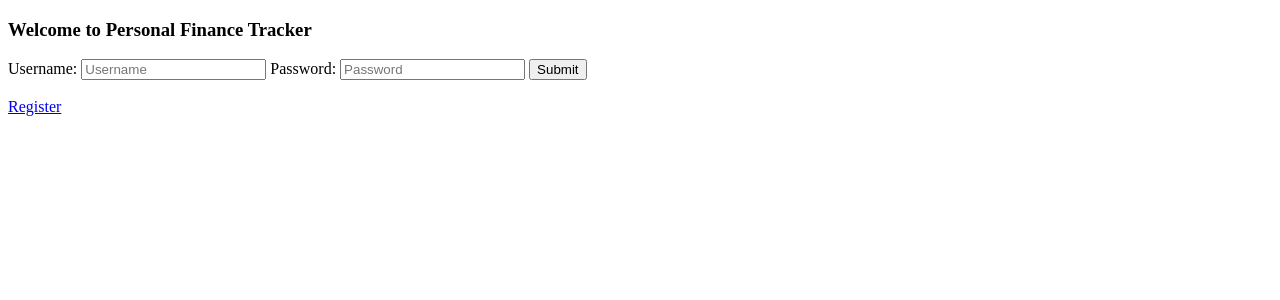
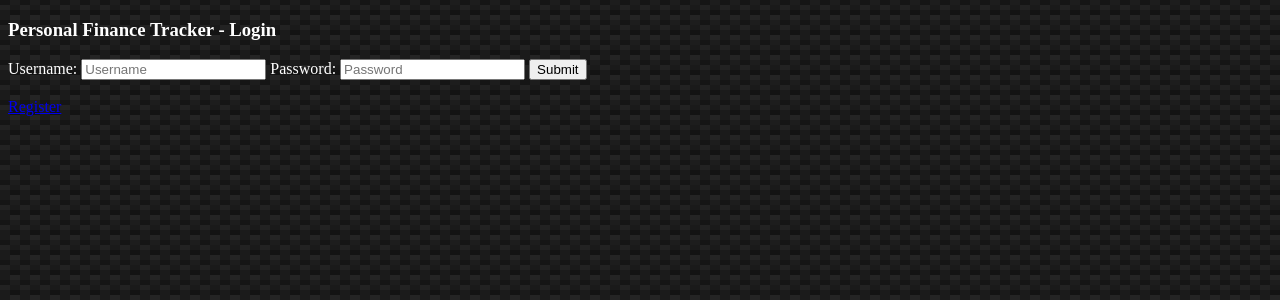
Before and after one commit to Aromero62823/personal-finance-tracker, a Django app: page / in a window 1280 px wide. Shown: the top 300 px of the page. Run offline with Django 5.2, Linux system fonts and the light colour scheme.

Commit message:
Updated transaction modal, delete button deletes query, all inputs from modal on the history page refreshes page to reflect submitted changes, added plotly graph to homepage, updated css on login page, sent plot type to backend to stage plot reconfiguration, data is now initialized and now only reflects the simplest of data available based on amount and type of transaction.

```diff
--- /dev/null
+++ b/project/useraccounts/frontend/static/css/style.css
@@ -0,0 +1,18 @@
+body {
+    background:
+        linear-gradient(27deg, #151515 5px, transparent 5px) 0 5px,
+        linear-gradient(207deg, #151515 5px, transparent 5px) 10px 0px,
+        linear-gradient(27deg, #222 5px, transparent 5px) 0px 10px,
+        linear-gradient(207deg, #222 5px, transparent 5px) 10px 5px,
+        linear-gradient(90deg, #1b1b1b 10px, transparent 10px),
+        linear-gradient(#1d1d1d 25%, #1a1a1a 25%, #1a1a1a 50%, transparent 50%, transparent 75%, #242424 75%, #242424);
+        background-color: #131313;
+        background-size: 20px 20px;
+}
+h3 {
+    color: white;
+}
+
+label {
+    color: white;
+}
--- a/project/useraccounts/frontend/templates/base.html
+++ b/project/useraccounts/frontend/templates/base.html
@@ -26,4 +26,7 @@
         </ul>
         {% block content %}{% endblock %}
     </body>
+    <footer>
+        Made by Angel Romero - 2026
+    </footer>
 </html>
--- a/project/useraccounts/frontend/templates/history.html
+++ b/project/useraccounts/frontend/templates/history.html
@@ -57,7 +57,7 @@
                         <div class="modal-footer">
                             <button type="button" class="btn btn-secondary" data-bs-dismiss="modal">Close</button>
                             <button type="button" class="btn btn-success" onclick="submitEdits('{{data.id}}', '{{ forloop.counter }}' )">Save changes</button>
-                            <button type="button" class="btn btn-danger" data-bs-dismiss="modal">Delete</button>
+                            <button type="button" class="btn btn-danger" onclick="deleteQuery('{{data.id}}')">Delete</button>
                         </div>
                     </div>
                 </div>
--- a/project/useraccounts/frontend/templates/login.html
+++ b/project/useraccounts/frontend/templates/login.html
@@ -1,10 +1,9 @@
 <!DOCTYPE html>
+{% load static %}
 <html>
-    <head>
-
-    </head>
+    <head><link rel="stylesheet" href="{% static 'css/style.css' %}"></head>
     <body>
-        <h3>Welcome to Personal Finance Tracker</h3>
+        <h3>Personal Finance Tracker - Login</h3>
         <form method="POST">
             {% csrf_token %}
             <label for="username">Username:</label>
--- a/project/useraccounts/frontend/templates/register.html
+++ b/project/useraccounts/frontend/templates/register.html
@@ -1,10 +1,8 @@
 <!DOCTYPE html>
 <html>
-    <head>
-
-    </head>
+    <head></head>
     <body>
-        <h3>Registration Page</h3>
+        <h3>Personal Finance Tracker - Register</h3>
         <form method="POST">
             {% csrf_token %}
             <label for="username">Username: </label>
--- a/project/useraccounts/frontend/templates/transaction.html
+++ b/project/useraccounts/frontend/templates/transaction.html
@@ -22,7 +22,7 @@
         <label for="message_box" class="form-label">Message: </label>
         <textarea class="form-control form-control-sm" name="message_box" rows="3" placeholder="Optional Note" style="width: 75%;"></textarea><br>
 
-        <input type="submit" class="btn btn-primary" placeholder="Submit">
+        <input type="submit" class="btn btn-primary" placeholder="Submit" onclick="submitTransaction()">
     </form>
 </div>
 {% endblock %}
--- a/project/useraccounts/views.py
+++ b/project/useraccounts/views.py
@@ -5,7 +5,10 @@ from django.contrib.auth.decorators import login_required
 from django.http import JsonResponse
 from . import models
 import json
-
+import plotly.express as px
+import pandas as pd
+import numpy as np
+from datetime import date
 # Create your views here.
 def login_view(request):
     logout(request) # Making sure that if there is a user logged in, there session data will be erased
@@ -48,18 +51,44 @@ def log_out(request):
 
 @login_required
 def home_page(request):
-    return render(request, template_name='home.html', context={'username': request.user.username })
+    if request.method == "POST":
+            plot_type = json.loads(request.body)
+
+    # Creating a simple plot to output to the html homepage
+    # Retrieving data
+    transactions = models.Transaction.objects.filter(user=request.user.username)
+
+    z = {
+        'Date': [x.date for x in transactions],
+        'Amount': [y.amount for y in transactions],
+        'Type' : [y.transaction_type for y in transactions]
+    }
+
+    # Converting data to Dataframe
+    df= pd.DataFrame(z)
+
+    # Initializing the Scatter plot
+    fig = px.pie(df,
+        values='Amount', names='Type', color='Type',
+        title=f'{request.user.username}\'s Scatter Plot'
+        )
+
+
+    plot = fig.to_html(full_html=False)
+
+    return render(request, template_name='home.html', context={'username': request.user.username, 'plot': plot })
 
 
 @login_required
 def transaction_view(request):
     if request.method == 'POST':
-        transaction_type = request.POST['t_type']
-        amount = request.POST['amount']
-        date = request.POST['date']
-        message = request.POST['message_box'] if request.POST['message_box'] != "" else ""
+        try:
+            transaction_type = request.POST['t_type']
+            amount = request.POST['amount']
+            date = request.POST['date']
+            message = request.POST['message_box'] if request.POST['message_box'] != "" else ""
 
-        try:
+
             transaction = models.Transaction.objects.create(
                 user=request.user,
                 transaction_type=transaction_type,
@@ -97,4 +126,8 @@ def history_view(request):
             return JsonResponse(data={'error': str(e)}, status=404)
 
         return JsonResponse(data={'message':'Database updated', 'status':'success'}, status=200)
+    if request.method == "DELETE":
+        id = json.loads(request.body)
+        obj = models.Transaction.objects.get(id=id)
+        obj.delete()
     return render(request, template_name='history.html', context={'username': request.user.username, 'history': h_data })
```
Also changed, not shown: project/useraccounts/frontend/static/js/modal.js (+47 -0 lines), project/useraccounts/frontend/templates/home.html (+12 -1 lines), requirements.txt (+7 -0 lines).
